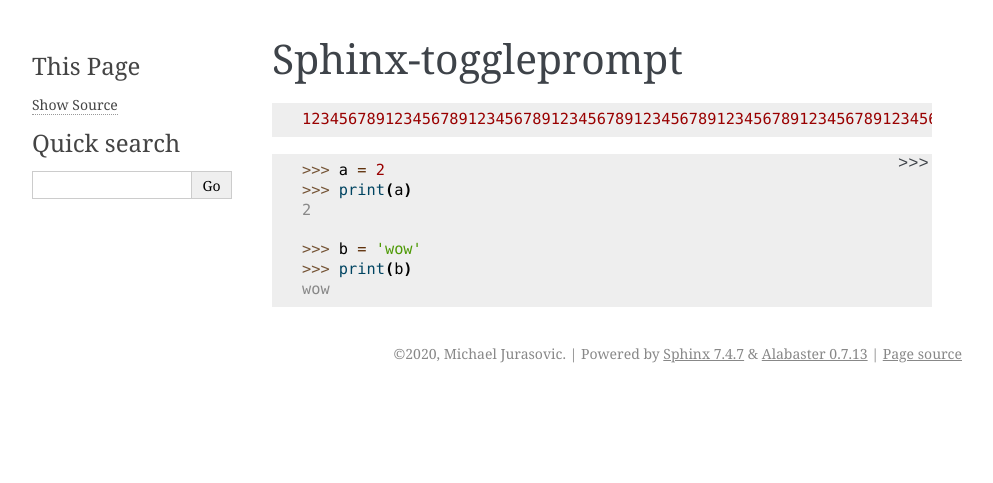
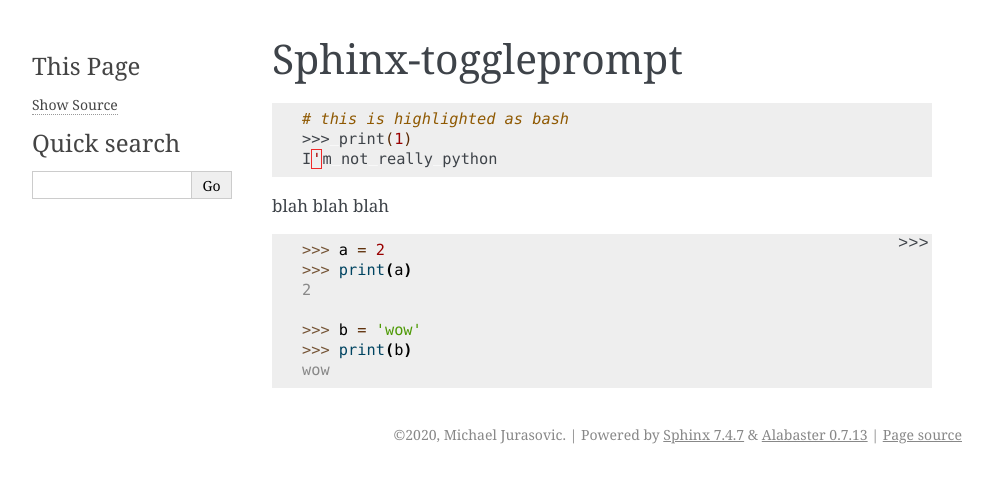
Before and after one commit to jurasofish/sphinx-toggleprompt, a Sphinx documentation site: the page built from doc/index.rst, in a window 1280 px wide. Shown: the top 483 px of the page, without its empty margins (148-1141 px from the left). Built offline with Sphinx 7.4.7, drawn with Linux system fonts in a browser that asks for light colours.

```diff
--- a/doc/conf.py
+++ b/doc/conf.py
@@ -28,7 +28,8 @@ author = 'Michael Jurasovic'
 # extensions coming with Sphinx (named 'sphinx.ext.*') or your custom
 # ones.
 extensions = [
-    'sphinx_toggleprompt'
+    'sphinx_toggleprompt',
+    # 'sphinx_copybutton',
 ]
 
 # Add any paths that contain templates here, relative to this directory.
@@ -51,3 +52,5 @@ html_theme = 'alabaster'
 # relative to this directory. They are copied after the builtin static files,
 # so a file named "default.css" will overwrite the builtin "default.css".
 html_static_path = ['_static']
+
+# toggleprompt_offset_right = 25
--- a/doc/index.rst
+++ b/doc/index.rst
@@ -6,7 +6,11 @@ Sphinx-toggleprompt
 
 .. code-block:: bash
 
-   123456789123456789123456789123456789123456789123456789123456789123456789123456789123456789123456789123456789123456789123456789123456789123456789123456789123456789
+    # this is highlighted as bash
+    >>> print(1)
+    I'm not really python
+
+blah blah blah
 
 .. code-block:: python
 
--- a/sphinx_toggleprompt/__init__.py
+++ b/sphinx_toggleprompt/__init__.py
@@ -13,7 +13,7 @@ def scb_static_path(app):
 
 def add_to_context(app, config):
     # Update the global context
-    pass
+    config.html_context.update({'toggleprompt_offset_right': config.toggleprompt_offset_right})
 
 
 def setup(app):
@@ -22,7 +22,7 @@ def setup(app):
     app.connect('builder-inited', scb_static_path)
 
     # configuration for this tool
-    pass
+    app.add_config_value("toggleprompt_offset_right", "0", "html")
 
     # Add configuration value to the template
     app.connect("config-inited", add_to_context)
--- a/sphinx_toggleprompt/_static/toggleprompt.js
+++ b/sphinx_toggleprompt/_static/toggleprompt.js_t
@@ -2,6 +2,7 @@
 // File originates from the Python docs theme python_docs_theme/static/copybutton.js
 
 $(document).ready(function() {
+
     /* Add a [>>>] button on the top-right corner of code samples to hide
      * the >>> and ... prompts and the output and thus make the code
      * copyable. */
@@ -19,7 +20,7 @@ $(document).ready(function() {
     var border_style = pre.css('border-top-style');
     var border_color = pre.css('border-top-color');
     var button_styles = {
-        'cursor':'pointer', 'position': 'absolute', 'top': '0', 'right': '0',
+        'cursor':'pointer', 'position': 'absolute', 'top': '0', 'right': '{{ toggleprompt_offset_right }}px',
         'border-color': border_color, 'border-style': border_style,
         'border-width': border_width, 'color': border_color, 'text-size': '75%',
         'font-family': 'monospace', 'padding-left': '0.2em', 'padding-right': '0.2em',
```
